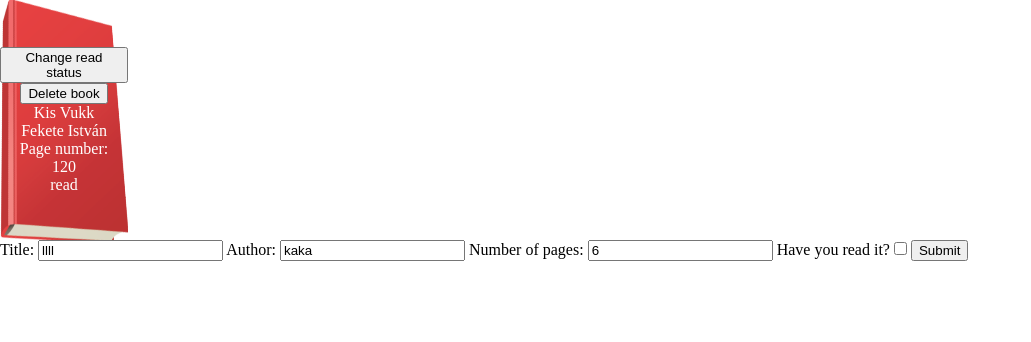
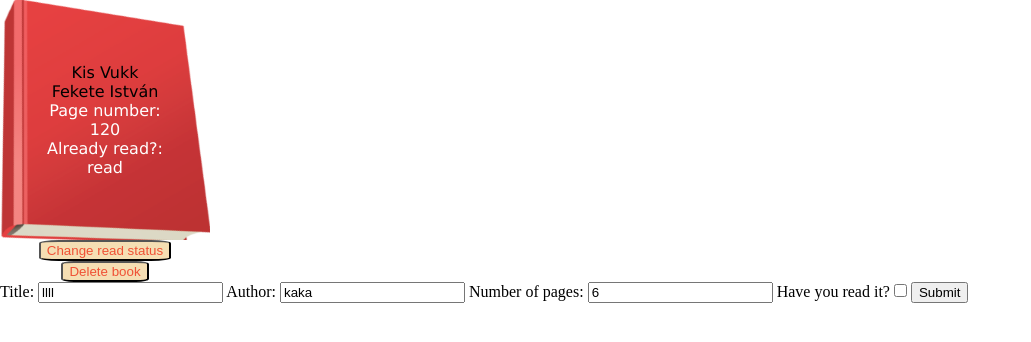
Before and after one commit to csongam7/library, a plain HTML site: page index.html in a window 1280 px wide. Shown: the whole page, without its empty margins (0-1031 px from the left). Drawn offline with Linux system fonts and the light colour scheme.

Commit message:
final state rdy

```diff
--- a/index.html
+++ b/index.html
@@ -76,6 +76,42 @@
     function displayBook(book){
       let newBook = document.createElement("div");
       newBook.classList.add("book");
+
+      let newBookDataDisplay = document.createElement("div");
+      newBookDataDisplay.classList.add("bookData");
+      newBook.appendChild(newBookDataDisplay);
+
+
+      let title = document.createElement("span");
+      title.setAttribute("class", "title")
+      title.innerText = book.title;
+      newBookDataDisplay.appendChild(title);
+
+      let author = document.createElement("span");
+      author.setAttribute("class", "author")
+      author.innerText = book.author;
+      newBookDataDisplay.appendChild(author);
+
+      let pageNumText = document.createElement("span");
+      pageNumText.setAttribute("class", "pageNumText");
+      pageNumText.innerText = "Page number:";
+      newBookDataDisplay.appendChild(pageNumText);
+
+      let pageNum = document.createElement("span");
+      pageNum.setAttribute("class", "pageNum");
+      pageNum.innerText = book.pageNumber;
+      newBookDataDisplay.appendChild(pageNum);
+
+      let readTxt = document.createElement("span");
+      readTxt.setAttribute("class", "readTxt")
+      readTxt.innerText = "Already read?:";
+      newBookDataDisplay.appendChild(readTxt);
+      let read = document.createElement("span");
+      read.setAttribute('id', 'readingStatus');
+      read.innerText = book.read;
+      newBookDataDisplay.appendChild(read);
+
+      document.querySelector(".library").appendChild(newBook);
       const changeReadButton = document.createElement("button");
       changeReadButton.innerText = "Change read status";
       changeReadButton.addEventListener("click", function(){
@@ -99,29 +135,6 @@
         document.querySelector(".library").removeChild(newBook);
       })
       newBook.appendChild(deleteButton);
-
-      let title = document.createElement("span");
-      title.innerText = book.title;
-      newBook.appendChild(title);
-
-      let author = document.createElement("span");
-      author.innerText = book.author;
-      newBook.appendChild(author);
-
-      let pageNumText = document.createElement("span");
-      pageNumText.innerText = "Page number:";
-      newBook.appendChild(pageNumText);
-
-      let pageNum = document.createElement("span");
-      pageNum.innerText = book.pageNumber;
-      newBook.appendChild(pageNum);
-
-      let read = document.createElement("span");
-      read.setAttribute('id', 'readingStatus');
-      read.innerText = book.read;
-      newBook.appendChild(read);
-
-      document.querySelector(".library").appendChild(newBook);
     }
 
     function displayEveryBook() {
--- a/style.css
+++ b/style.css
@@ -6,16 +6,21 @@
     background-color: aqua;
     height: 50vh;
     width: auto;
+    display: grid;
+    grid-template-columns: repeat(auto-fill);
 }
 
 .book{
-    overflow: auto;
-    background-image: url("./images/book.png");
+    font-family:Verdana, Geneva, Tahoma, sans-serif;
+    overflow: hidden;
+    text-wrap: wrap;
+    word-wrap: break-word;
     background-size: 100% 100%;
     background-repeat: no-repeat;
     color: white;
     width: 10vw;
-    height: 30vh;
+    height: fit-content;
+    min-width: 210px;
     font-size: medium;
     display: grid;
     grid-template-columns: 1fr;
@@ -23,6 +28,39 @@
     justify-items: center;
 }
 
+.bookData{
+    font-family:Verdana, Geneva, Tahoma, sans-serif;
+    overflow: hidden;
+    text-wrap: wrap;
+    word-wrap: break-word;
+    background-size: 100% 100%;
+    background-repeat: no-repeat;
+    color: white;
+    width: 10vw;
+    height: 30vh;
+    min-width: 210px;
+    font-size: medium;
+    display: grid;
+    grid-template-columns: 1fr;
+    align-content: center;
+    justify-items: center;
+    background-image: url("./images/book.png");
+}
+
+.book span{
+    max-width: 10vw;
+}
+
+.author, .title{
+    font-size: medium;
+    color: black;
+}
+
+button{
+    background-color: wheat;
+    border-radius: 15%;
+    color: rgba(237, 31, 8, 0.743);
+}
 .library{
     width: 100vh;
     display: flex;
```
